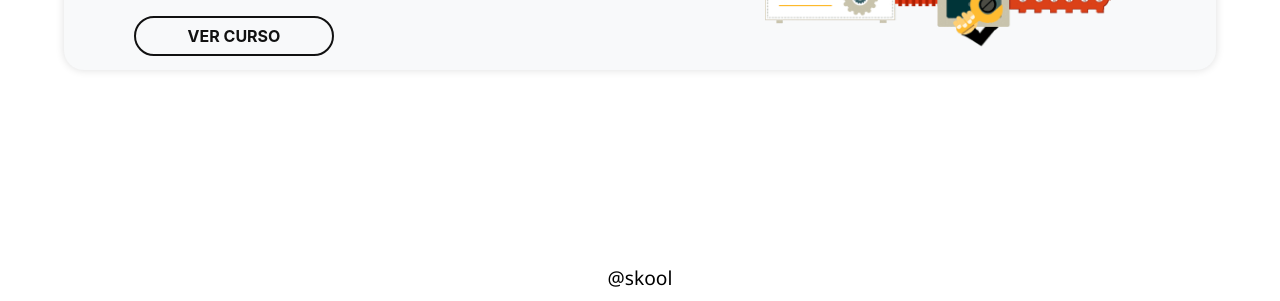
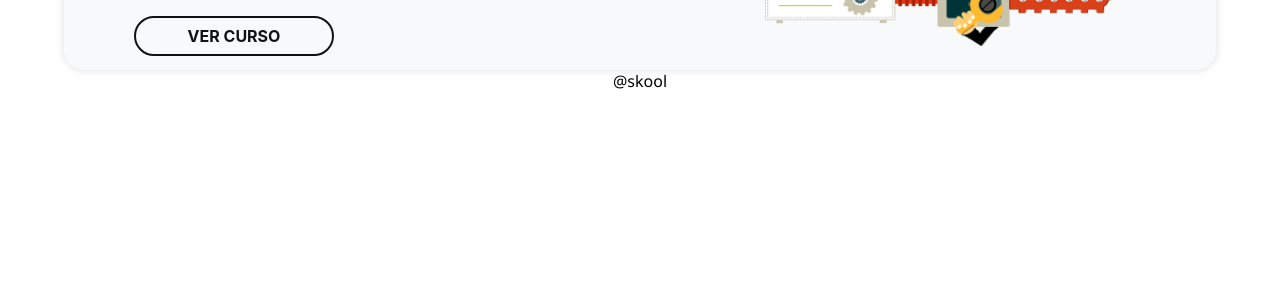
Before and after one commit to FTembe/skool, a plain HTML site: page index.html in a window 1280 px wide. Shown: the part 496-797 px from the top of the page. Drawn offline with Linux system fonts and the light colour scheme.

Commit message:
Add files via upload

```diff
--- a/index.html
+++ b/index.html
@@ -175,8 +175,8 @@
     </div>
     </section>
     <footer>
-      <div class="menu-footer">
-        <p style="color: #000">@skool</p>
+<div style="text-align: center; margin: ">
+        <p>@skool</p>
       </div>
     </footer>
 <script type="text/javascript" src="./assets/js/script.js"> </script>
```
